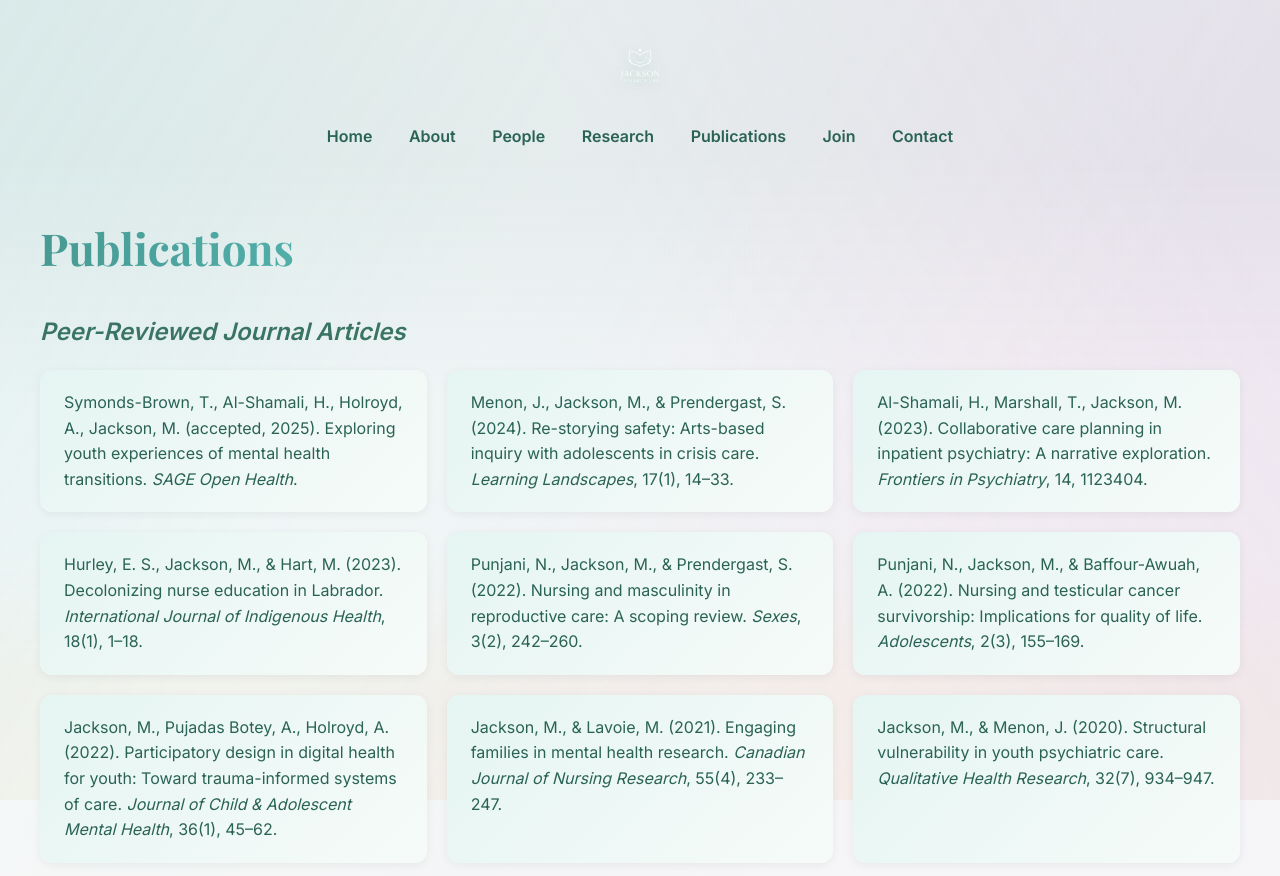
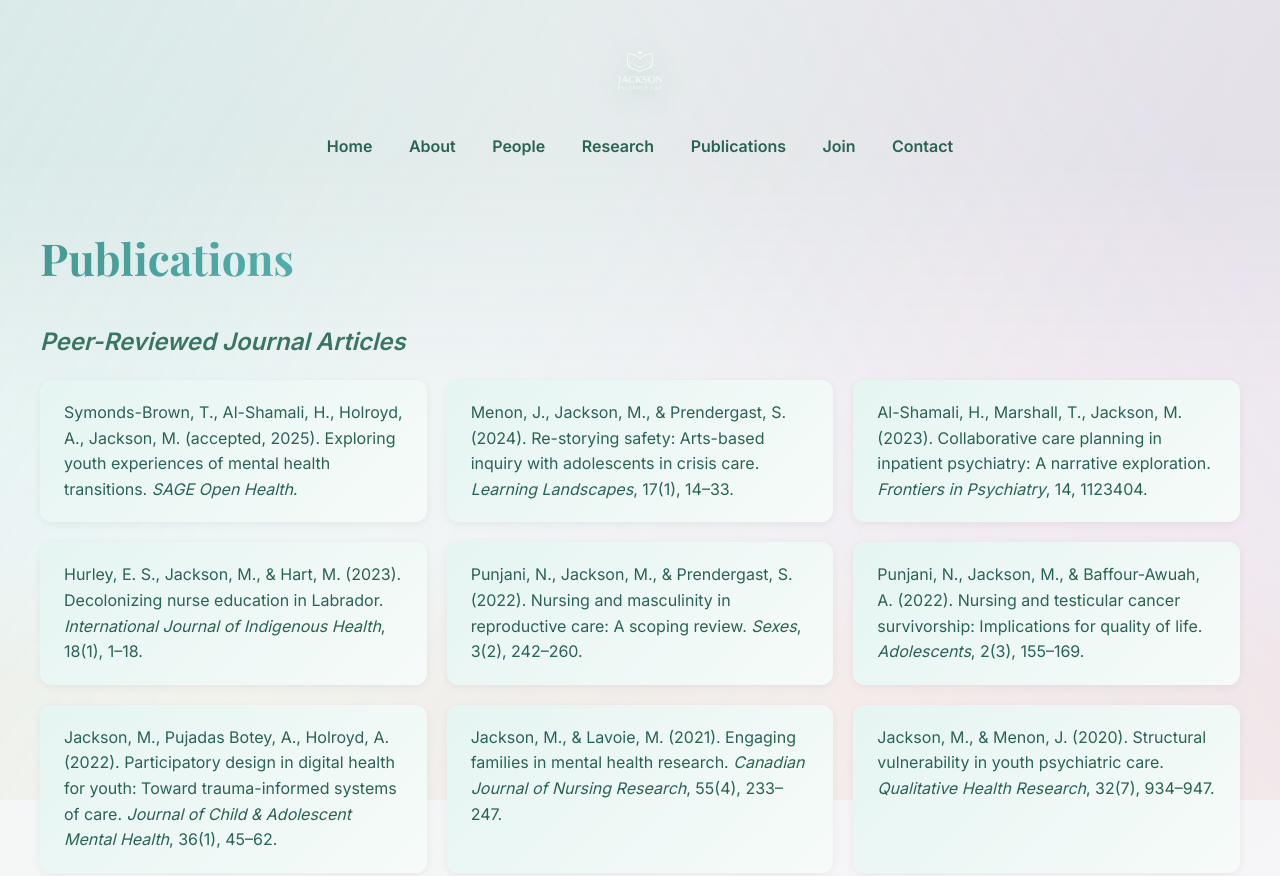
Before and after one commit to samanthaachapman/jacksonresearchlab, a plain HTML site: page publications.html in a window 1280 px wide. Shown: the top 876 px of the page. Drawn offline with nearby package versions, Linux system fonts and the light colour scheme.

Commit message:
Update publications.html

```diff
--- a/publications.html
+++ b/publications.html
@@ -36,10 +36,14 @@
       max-width: 1200px;
       margin: 0 auto;
     }
-    .logo {
-      height: 70px;
-      filter: drop-shadow(0 4px 6px rgba(42, 99, 84, 0.2));
-    }
+   .logo {
+  height: 80px;
+  filter: drop-shadow(0 6px 12px rgba(42, 99, 84, 0.3));
+  transition: transform 0.4s ease;
+}
+.logo:hover {
+  transform: scale(1.04);
+}
     h1 {
       font-family: 'Playfair Display', serif;
       font-size: 2.75rem;
```
